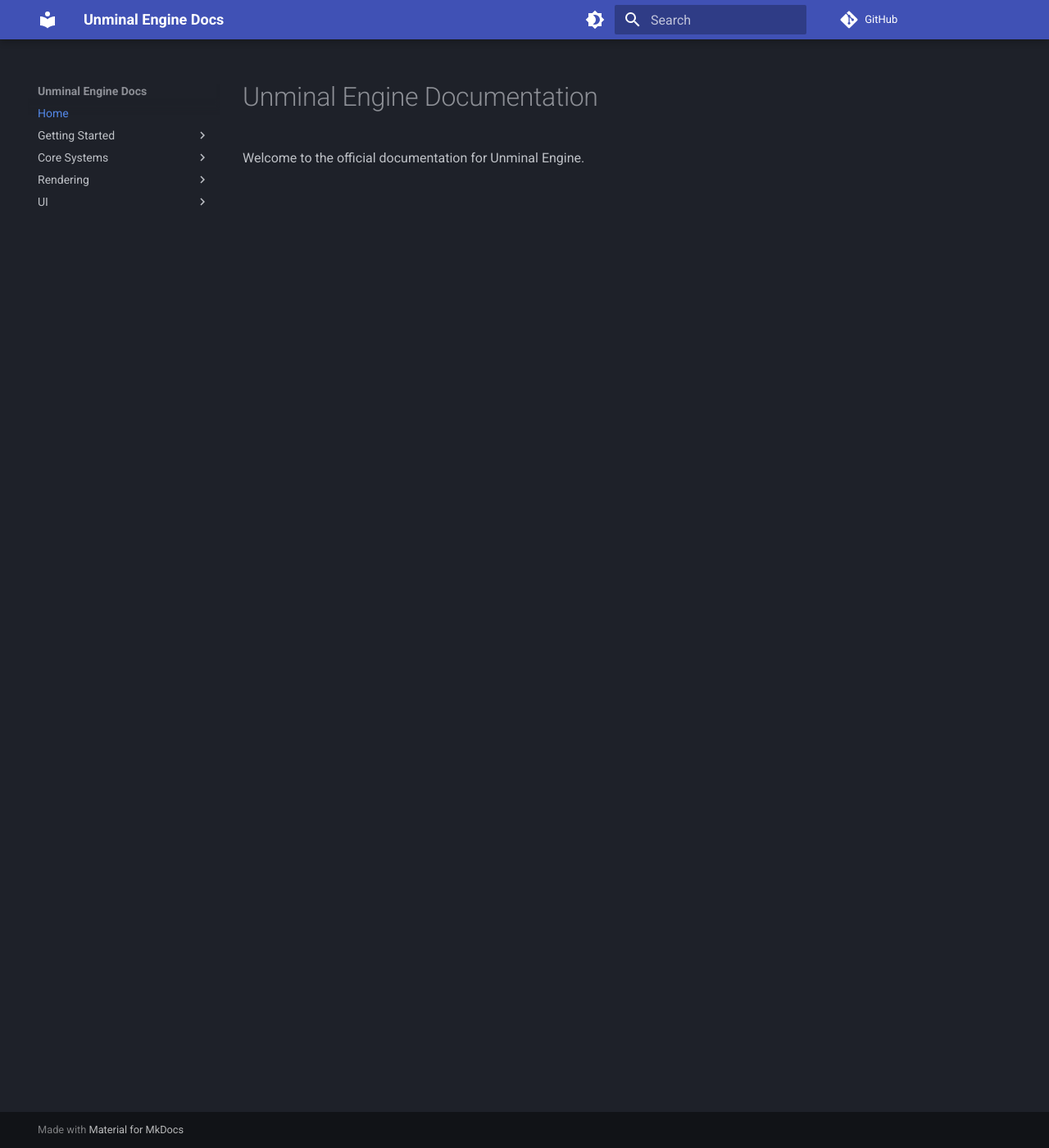
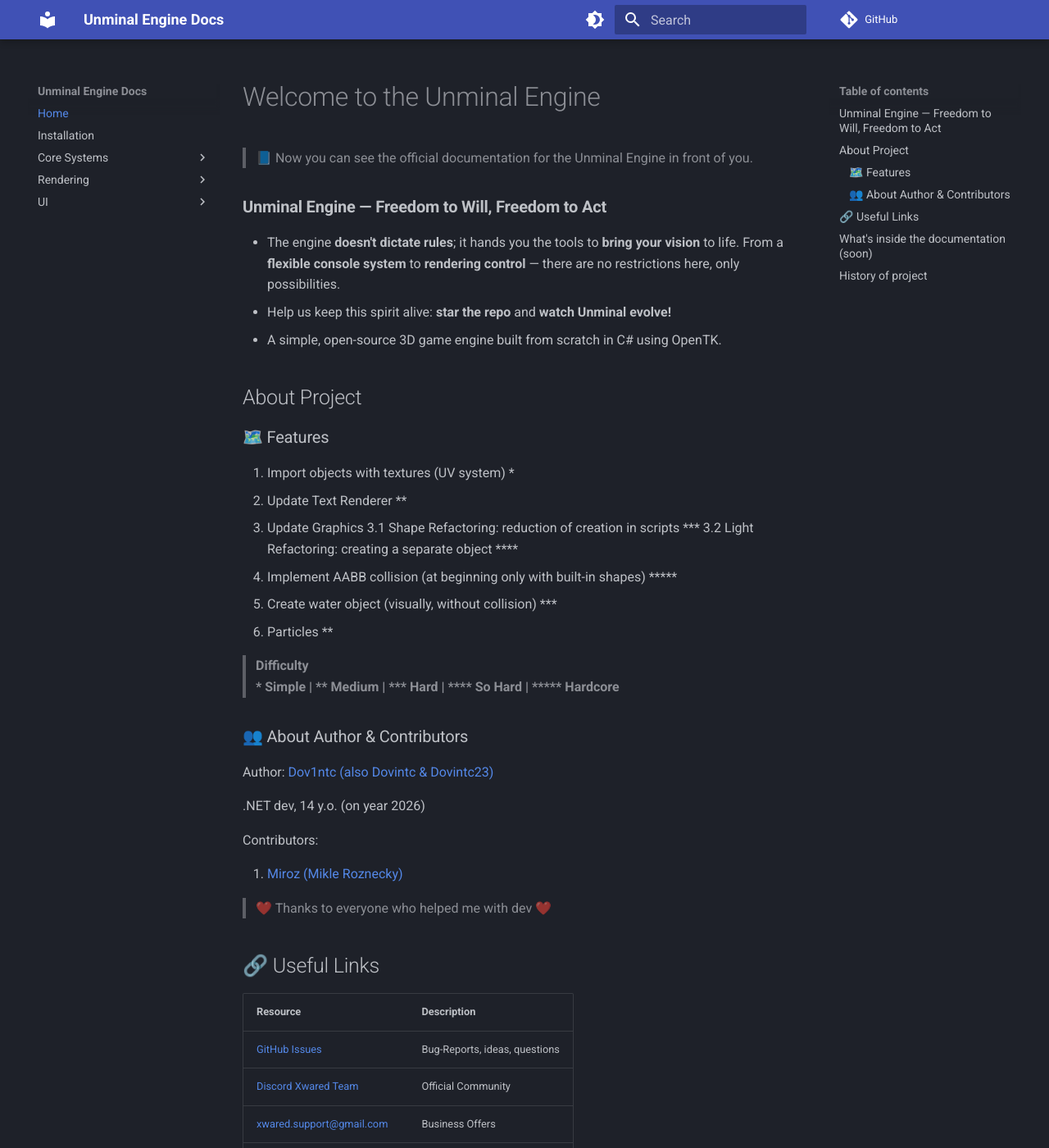
Before and after one commit to dovintc-off/Unminal-wiki, an MkDocs documentation site: the page built from docs/index.md, in a window 1280 px wide and 1400 px high. Shown: the whole window at 82% size. Built offline with MkDocs 1.6.1 and Material for MkDocs 9.7.7, drawn with Linux system fonts in a browser that asks for light colours; comment, search, counter and statistics services are not loaded; some of the changed text lies outside the part shown.

Commit message:
Create Main Page

```diff
--- a/docs/index.md
+++ b/docs/index.md
@@ -1,3 +1,56 @@
-# Unminal Engine Documentation
+# Welcome to the Unminal Engine
+> 📘 Now you can see the official documentation for the Unminal Engine in front of you.
 
-Welcome to the official documentation for Unminal Engine.
+### **Unminal Engine — Freedom to Will, Freedom to Act**
+* The engine **doesn't dictate rules**; it hands you the tools to **bring your vision** to life. From a **flexible console system** to **rendering control** — there are no restrictions here, only possibilities.
+* Help us keep this spirit alive: **star the repo** and **watch Unminal evolve!**
+* A simple, open-source 3D game engine built from scratch in C# using OpenTK.
+
+## About Project
+
+### 🗺️ Features
+1. Import objects with textures (UV system) *
+2. Update Text Renderer *\*
+3. Update Graphics
+3.1 Shape Refactoring: reduction of creation in scripts *\*\*
+3.2 Light Refactoring: creating a separate object *\*\*\*
+4. Implement AABB collision (at beginning only with built-in shapes) *\*\*\*\*
+5. Create water object (visually, without collision) *\*\*
+6. Particles *\*
+
+> __Difficulty__ <br>
+> __* Simple | ** Medium | *\*\* Hard | *\*\*\* So Hard | *\*\*\*\* Hardcore__
+
+### 👥 About Author & Contributors
+Author: [Dov1ntc (also Dovintc & Dovintc23)](https://github.com/dovintc-off)
+
+.NET dev, 14 y.o. (on year 2026)
+
+
+Contributors:
+
+1. [Miroz (Mikle Roznecky)](https://github.com/Mikle-Roznecky)
+
+> ❤️ Thanks to everyone who helped me with dev ❤️
+
+## 🔗 Useful Links
+
+| Resource | Description |
+| :--- | :--- |
+| [GitHub Issues](https://github.com/dovintc-off/Unminal-Engine/issues) | Bug-Reports, ideas, questions |
+| [Discord Xwared Team](https://discord.gg/sZbBEag6Cb) | Official Community |
+| [xwared.support@gmail.com](mailto:xwared.support@gmail.com) | Business Offers |
+|  **Team:** Xwared (feat. Dov1ntc) | |
+
+## What's inside the documentation (soon)
+- __Architecture:__ How does the kernel, renderer, and console work?
+- __Scripting:__ Writing logic in Lua (soon) and C#
+- __Commands:__ Creating our own console commands with validation
+- __UI & Rendering:__ Working with text, shaders, and the interface
+- __...and more!__
+
+## History of project
+
+Originally, Unminal was conceived as a horror game set in [*The Backrooms*](https://en.wikipedia.org/wiki/The_Backrooms) universe. However, upon seeing countless similar projects, the author asked: __"Why make yet another game when you can build a tool for thousands of others?"__
+
+And so __Unminal Engine__ (formerly EOCS) was born — an indie engine crafted out of pure curiosity, evolving into a full-fledged platform for creativity.
--- a/mkdocs.yml
+++ b/mkdocs.yml
@@ -21,8 +21,7 @@ theme:
 
 nav:
   - Home: index.md
-  - Getting Started:
-      - Installation: getting-started/installation.md
+  - Installation: getting-started/installation.md
   - Core Systems:
       - Commands: core/commands.md
   - Rendering:
```
Also changed, not shown: docs/ru_index.md (added, +56 -0 lines), 1 other file.
